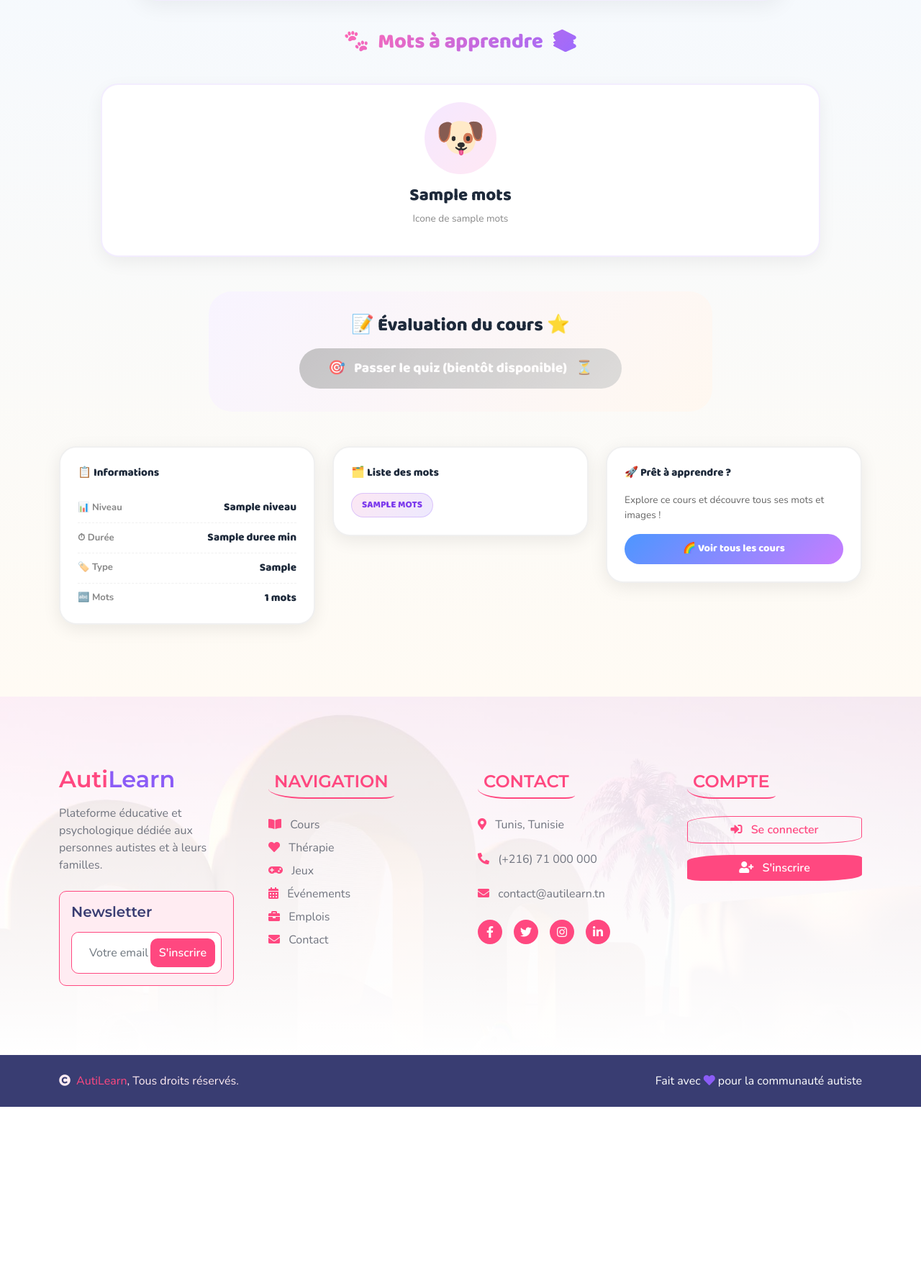
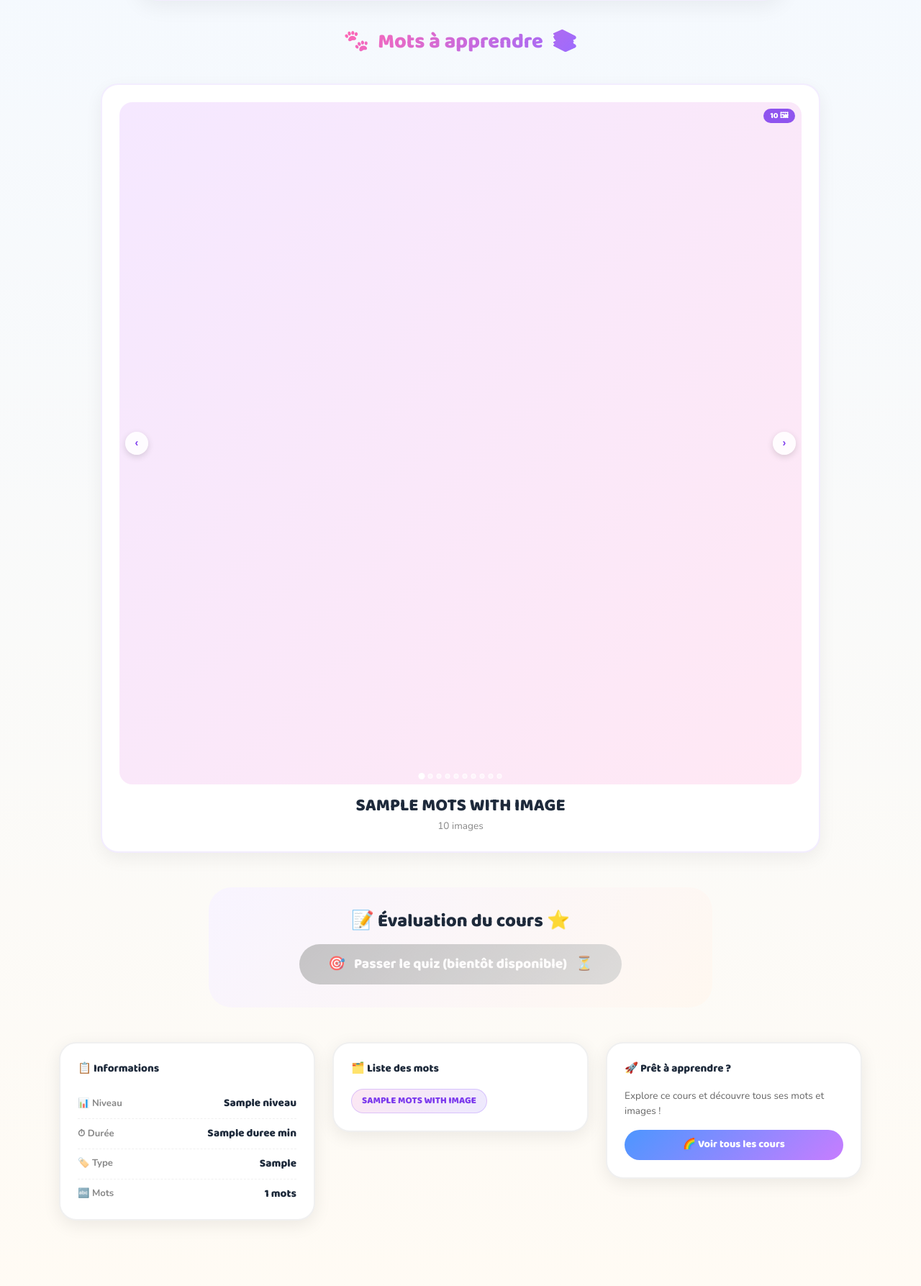
Before and after one commit to TALEL-BF/Esprit-PIDEV-3A19-2526-AutiCare, a Symfony app: template templates/front/cours/show.html.twig in a window 1280 px wide. Shown: the part 811-2598 px from the top of the page at 72% size. Before the commit the page ends 2349 px from the top, so only its background shows below. Run offline with Twig, Linux system fonts and the light colour scheme; the template is opened without the code that fills it: most values are stand-ins (such as "Sample title", 1, 10 or a date in 2020); grey boxes marked "Sample" are stand-in pictures; some libraries are stand-ins or nearby versions.

Commit message:
crud du 1ere table

```diff
--- a/templates/front/cours/show.html.twig
+++ b/templates/front/cours/show.html.twig
@@ -211,25 +211,101 @@
             border-color: rgba(155,107,255,0.25);
         }
 
-        .mot-icon-design {
-            width: 100px;
-            height: 100px;
-            margin: 0 auto 1rem auto;
+        /* ── Carousel image mot ── */
+        .mot-carousel {
+            position: relative;
+            width: 100%;
+            aspect-ratio: 1 / 1;
+            border-radius: 18px;
+            overflow: hidden;
             background: linear-gradient(135deg, #f5e8ff, #ffe8f4);
-            border-radius: 50%;
+            margin-bottom: 1rem;
+        }
+        .mot-carousel-track {
+            display: flex;
+            width: 100%;
+            height: 100%;
+            transition: transform 0.35s cubic-bezier(0.4,0,0.2,1);
+        }
+        .mot-carousel-slide {
+            flex: 0 0 100%;
+            width: 100%;
+            height: 100%;
             display: flex;
             align-items: center;
             justify-content: center;
-            overflow: hidden;
         }
-        .mot-icon-design img {
+        .mot-carousel-slide img {
             width: 100%;
             height: 100%;
             object-fit: cover;
+            cursor: zoom-in;
+            border-radius: 18px;
         }
-        .mot-icon-emoji {
-            font-size: 3.5rem;
+        .mot-carousel-emoji {
+            font-size: 4.5rem;
         }
+        .mot-carousel-btn {
+            position: absolute;
+            top: 50%;
+            transform: translateY(-50%);
+            background: rgba(255,255,255,0.85);
+            backdrop-filter: blur(6px);
+            border: none;
+            border-radius: 50%;
+            width: 32px;
+            height: 32px;
+            display: flex;
+            align-items: center;
+            justify-content: center;
+            font-size: 0.9rem;
+            font-weight: 800;
+            color: #7c3aed;
+            cursor: pointer;
+            box-shadow: 0 3px 10px rgba(0,0,0,0.14);
+            transition: background 0.2s, transform 0.2s;
+            z-index: 3;
+        }
+        .mot-carousel-btn:hover { background: #fff; transform: translateY(-50%) scale(1.1); }
+        .mot-carousel-btn.prev { left: 8px; }
+        .mot-carousel-btn.next { right: 8px; }
+        .mot-carousel-dots {
+            position: absolute;
+            bottom: 8px;
+            left: 50%;
+            transform: translateX(-50%);
+            display: flex;
+            gap: 5px;
+            z-index: 3;
+        }
+        .mot-dot {
+            width: 7px;
+            height: 7px;
+            border-radius: 50%;
+            background: rgba(255,255,255,0.5);
+            border: 1.5px solid rgba(255,255,255,0.8);
+            transition: background 0.2s, transform 0.2s;
+            cursor: pointer;
+        }
+        .mot-dot.active {
+            background: #fff;
+            transform: scale(1.3);
+        }
+        .mot-img-count {
+            position: absolute;
+            top: 9px;
+            right: 9px;
+            background: rgba(124,58,237,0.85);
+            color: #fff;
+            font-family: 'Baloo 2', cursive;
+            font-size: 0.7rem;
+            font-weight: 800;
+            padding: 2px 9px;
+            border-radius: 20px;
+            z-index: 3;
+            backdrop-filter: blur(4px);
+        }
+
         .mot-item-design h3 {
             font-family: 'Baloo 2', cursive;
             font-size: 1.5rem;
@@ -240,7 +316,8 @@
         .mot-item-design p {
             font-size: 0.85rem;
             color: #888;
-            margin-top: 0.5rem;
+            margin-top: 0.25rem;
+            margin-bottom: 0;
         }
 
         /* Section évaluation */
@@ -324,7 +401,8 @@
         }
         .sidebar-card-title {
             font-family: 'Baloo 2', cursive;
-            font-size: 0.95rem; font-weight: 800;
+            font-size: 0.95rem;
+            font-weight: 800;
             color: var(--dark);
             margin-bottom: 1rem;
             display: flex;
@@ -332,23 +410,39 @@
             gap: 7px;
         }
         .sidebar-stat-row {
-            display: flex; justify-content: space-between; align-items: center;
+            display: flex;
+            justify-content: space-between;
+            align-items: center;
             padding: 9px 0;
             border-bottom: 1.5px dashed #F0F0F0;
         }
-        .sidebar-stat-row:last-child { border-bottom: none; padding-bottom: 0; }
+        .sidebar-stat-row:last-child {
+            border-bottom: none;
+            padding-bottom: 0;
+        }
         .sidebar-stat-label {
-            font-size: 0.82rem; font-weight: 700; color: #888;
-            display: flex; align-items: center; gap: 6px;
+            font-size: 0.82rem;
+            font-weight: 700;
+            color: #888;
+            display: flex;
+            align-items: center;
+            gap: 6px;
         }
         .sidebar-stat-value {
             font-family: 'Baloo 2', cursive;
-            font-size: 0.95rem; font-weight: 800; color: var(--dark);
-            display: flex; align-items: center; gap: 5px;
+            font-size: 0.95rem;
+            font-weight: 800;
+            color: var(--dark);
+            display: flex;
+            align-items: center;
+            gap: 5px;
         }
 
         .niveau-dot {
-            width: 10px; height: 10px; border-radius: 50%; display: inline-block;
+            width: 10px;
+            height: 10px;
+            border-radius: 50%;
+            display: inline-block;
         }
         .dot-Débutant      { background: #6BCB77; }
         .dot-Intermédiaire { background: #FFD93D; }
@@ -358,13 +452,6 @@
             .mots-grid-design {
                 grid-template-columns: repeat(auto-fit, minmax(220px, 1fr));
                 gap: 20px;
-            }
-            .mot-icon-design {
-                width: 80px;
-                height: 80px;
-            }
-            .mot-icon-emoji {
-                font-size: 2.8rem;
             }
             .mot-item-design h3 {
                 font-size: 1.2rem;
@@ -387,9 +474,8 @@
 
     {% set emojis  = {'Académique': '📚', 'Social': '🤝', 'Motricité': '🏃', 'Langage': '💬'} %}
     {% set emoji   = emojis[cours.typeCours] ?? '🎓' %}
-    {% set motsList = cours.mots ? cours.mots|split(';')|filter(v => v|trim != '') : [] %}
-    {% set motsCount = motsList|length %}
     {% set typeClass = 'type-' ~ cours.typeCours %}
+    {% set motsCount = cours.getMotsCount() %}
 
     <!-- HERO -->
     <div class="course-hero">
@@ -456,41 +542,63 @@
                     </h2>
                 </div>
 
+                {% set wordEmojis = ['🐶', '🦁', '🦒', '🐘', '🐒', '🦓', '🐪', '🐅', '🐳', '🐋'] %}
+
                 <!-- Grille des mots avec images associées -->
                 <div class="mots-grid-design">
-                    {% for mot in motsList %}
-                        {% set mot = mot|trim %}
+                    {% for entry in motsWithImages %}
+                        {% set mot = entry.nom|trim %}
                         {% if mot %}
-                            {# Récupérer l'image associée au mot depuis la base de données #}
-                            {% set imageForMot = null %}
-                            {% if cours.imagesMots and cours.imagesMots != '' %}
-                                {% set items = cours.imagesMots|split(';') %}
-                                {% for item in items %}
-                                    {% if item and ':' in item %}
-                                        {% set parts = item|split(':', 2) %}
-                                        {% set motFromDb = parts[0]|trim %}
-                                        {% if motFromDb == mot %}
-                                            {% set imagesList = parts[1]|split(',') %}
-                                            {% set imageForMot = imagesList[0]|trim %}
-                                        {% endif %}
-                                    {% endif %}
-                                {% endfor %}
-                            {% endif %}
-
-                            {% set wordEmojis = ['🐶', '🦁', '🦒', '🐘', '🐒', '🦓', '🐪', '🐅', '🐘', '🐋'] %}
+                            {% set images = entry.toutes_images %}
+                            {% set imgCount = images|length %}
 
                             <div class="mot-item-design">
-                                <div class="mot-icon-design">
-                                    {% if imageForMot is not null and imageForMot != '' %}
-                                        <img src="/uploads/images/{{ imageForMot }}" alt="{{ mot }}" class="lightbox-trigger" data-src="/uploads/images/{{ imageForMot }}">
-                                    {% else %}
-                                        <span class="mot-icon-emoji">
-                                            {{ wordEmojis[loop.index0 % wordEmojis|length] }}
-                                        </span>
+
+                                {# ── Carousel ── #}
+                                <div class="mot-carousel" data-index="{{ loop.index0 }}">
+
+                                    {% if imgCount > 1 %}
+                                        <span class="mot-img-count">{{ imgCount }} 🖼</span>
                                     {% endif %}
+
+                                    <div class="mot-carousel-track">
+                                        {% if imgCount > 0 %}
+                                            {% for img in images %}
+                                                <div class="mot-carousel-slide">
+                                                    <img src="/uploads/images/{{ img|trim }}"
+                                                         alt="{{ mot }}"
+                                                         class="lightbox-trigger"
+                                                         data-src="/uploads/images/{{ img|trim }}">
+                                                </div>
+                                            {% endfor %}
+                                        {% else %}
+                                            <div class="mot-carousel-slide">
+                                                <span class="mot-carousel-emoji">
+                                                    {{ wordEmojis[loop.index0 % wordEmojis|length] }}
+                                                </span>
+                                            </div>
+                                        {% endif %}
+                                    </div>
+
+                                    {% if imgCount > 1 %}
+                                        <button class="mot-carousel-btn prev" aria-label="Précédent">‹</button>
+                                        <button class="mot-carousel-btn next" aria-label="Suivant">›</button>
+                                        <div class="mot-carousel-dots">
+                                            {% for i in 0..(imgCount - 1) %}
+                                                <span class="mot-dot {{ i == 0 ? 'active' : '' }}" data-slide="{{ i }}"></span>
+                                            {% endfor %}
+                                        </div>
+                                    {% endif %}
+
                                 </div>
-                                <h3>{{ mot|capitalize }}</h3>
-                                <p>Icone de {{ mot|lower }}</p>
+
+                                <h3>{{ mot|upper }}</h3>
+                                {% if imgCount > 0 %}
+                                    <p>{{ imgCount }} image{{ imgCount > 1 ? 's' : '' }}</p>
+                                {% else %}
+                                    <p>Aucune image</p>
+                                {% endif %}
+
                             </div>
                         {% endif %}
                     {% endfor %}
@@ -549,8 +657,8 @@
                     <div class="sidebar-card">
                         <div class="sidebar-card-title">🗂️ Liste des mots</div>
                         <div style="display: flex; flex-wrap: wrap; gap: 8px;">
-                            {% for mot in motsList %}
-                                {% set mot = mot|trim %}
+                            {% for entry in motsWithImages %}
+                                {% set mot = entry.nom|trim %}
                                 {% if mot %}
                                 <span style="
                                     background: linear-gradient(135deg,#fce7f3,#ede9fe);
@@ -637,9 +745,10 @@
     </style>
     <script>
     (function() {
-        // Lightbox
+
+        /* ══ LIGHTBOX ══ */
         const overlay = document.getElementById('lightbox');
-        const lbImg = document.getElementById('lbImg');
+        const lbImg   = document.getElementById('lbImg');
         const lbClose = document.getElementById('lbClose');
 
         function initLightbox() {
@@ -649,20 +758,51 @@
                 img.addEventListener('click', lightboxHandler);
             });
         }
-
         function lightboxHandler(e) {
             e.stopPropagation();
             lbImg.src = this.dataset.src || this.src;
             overlay.classList.add('open');
         }
+        if (lbClose) lbClose.addEventListener('click', () => overlay.classList.remove('open'));
+        if (overlay) overlay.addEventListener('click', e => { if (e.target === overlay) overlay.classList.remove('open'); });
+        document.addEventListener('keydown', e => { if (e.key === 'Escape' && overlay) overlay.classList.remove('open'); });
 
-        if (lbClose) {
-            lbClose.addEventListener('click', () => overlay.classList.remove('open'));
-        }
-        if (overlay) {
-            overlay.addEventListener('click', e => { if (e.target === overlay) overlay.classList.remove('open'); });
-        }
-        document.addEventListener('keydown', e => { if (e.key === 'Escape' && overlay) overlay.classList.remove('open'); });
+        /* ══ CAROUSEL ══ */
+        document.querySelectorAll('.mot-carousel').forEach(carousel => {
+            const track  = carousel.querySelector('.mot-carousel-track');
+            const slides = carousel.querySelectorAll('.mot-carousel-slide');
+            const dots   = carousel.querySelectorAll('.mot-dot');
+            const prevBtn = carousel.querySelector('.mot-carousel-btn.prev');
+            const nextBtn = carousel.querySelector('.mot-carousel-btn.next');
+
+            if (slides.length <= 1) return;
+
+            let current = 0;
+
+            function goTo(idx) {
+                current = (idx + slides.length) % slides.length;
+                track.style.transform = `translateX(-${current * 100}%)`;
+                if (dots.length) dots.forEach((d, i) => d.classList.toggle('active', i === current));
+            }
+
+            if (prevBtn) prevBtn.addEventListener('click', e => { e.stopPropagation(); goTo(current - 1); });
+            if (nextBtn) nextBtn.addEventListener('click', e => { e.stopPropagation(); goTo(current + 1); });
+
+            dots.forEach(dot => {
+                dot.addEventListener('click', e => {
+                    e.stopPropagation();
+                    goTo(parseInt(dot.dataset.slide));
+                });
+            });
+
+            // Swipe tactile
+            let startX = 0;
+            carousel.addEventListener('touchstart', e => { startX = e.touches[0].clientX; }, { passive: true });
+            carousel.addEventListener('touchend', e => {
+                const diff = startX - e.changedTouches[0].clientX;
+                if (Math.abs(diff) > 40) goTo(diff > 0 ? current + 1 : current - 1);
+            });
+        });
 
         initLightbox();
     })();
```
Also changed, not shown: src/Controller/CoursController.php (+77 -51 lines), src/Entity/Cours.php (+41 -7 lines), templates/admin/pages/cours.html.twig (+69 -64 lines), public/uploads/images/cours_OIP-4-69d112b6c58d9.png (added), public/uploads/images/mot_MM_istockphoto-1432745355-1024x1024-69d115818c079.png (added), public/uploads/images/mot_ROUGE_Capture-d-ecran-2026-02-14-172421-69d113207fa3a.png (added), public/uploads/images/mot_mm_5abcfb75a0af90eb7dee81d0ce368aec-69d10ab9d7b25.png (added), public/uploads/images/mot_mm_Capture-d-ecran-2026-02-14-172350-69d10ad51782d.png (added).
